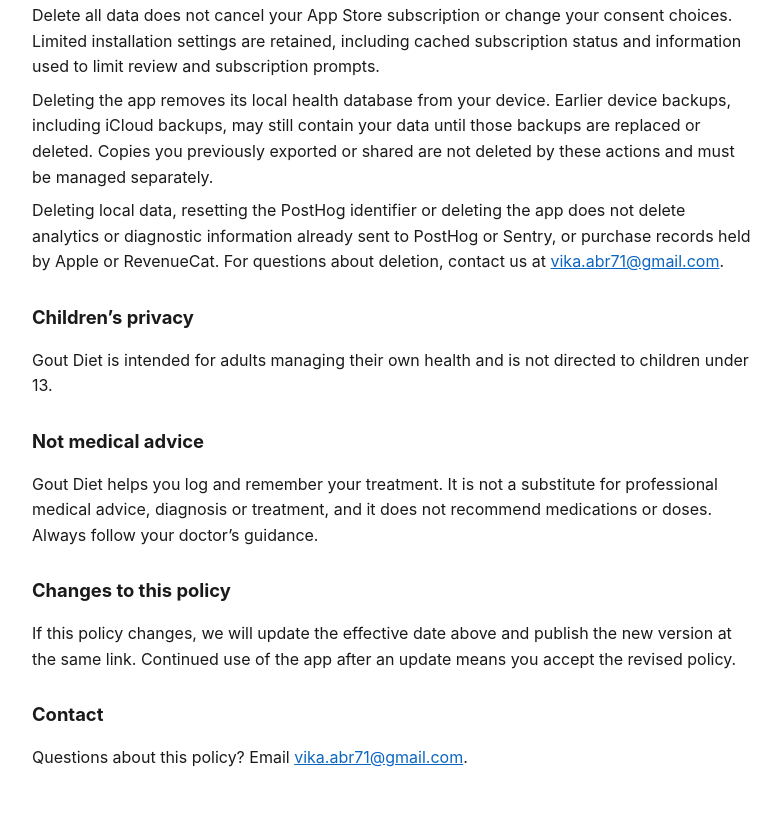
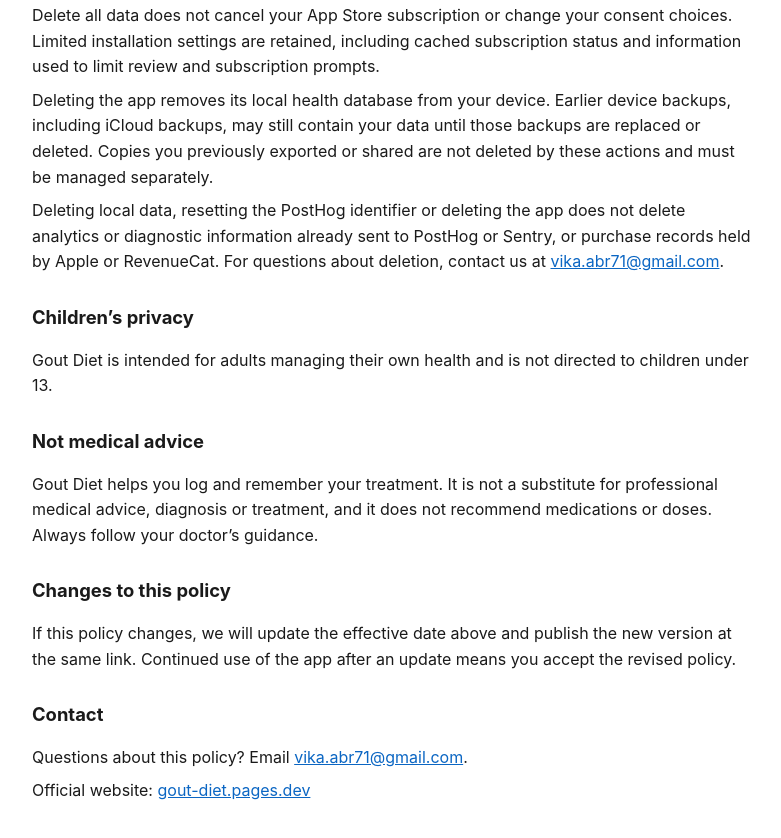
Before and after one commit to alexabr70/gout-tracker-privacy, a plain HTML site: page index.html in a window 1280 px wide. Shown: the part 2696-3534 px from the top of the page, without its empty margins (248-1029 px from the left). Drawn offline with Linux system fonts and the light colour scheme.

Commit message:
Add official website link to privacy policy page

```diff
--- a/index.html
+++ b/index.html
@@ -81,5 +81,6 @@
 
   <h2>Contact</h2>
   <p>Questions about this policy? Email <a href="mailto:vika.abr71@gmail.com">vika.abr71@gmail.com</a>.</p>
+  <p>Official website: <a href="https://gout-diet.pages.dev/">gout-diet.pages.dev</a></p>
 </body>
 </html>
```
